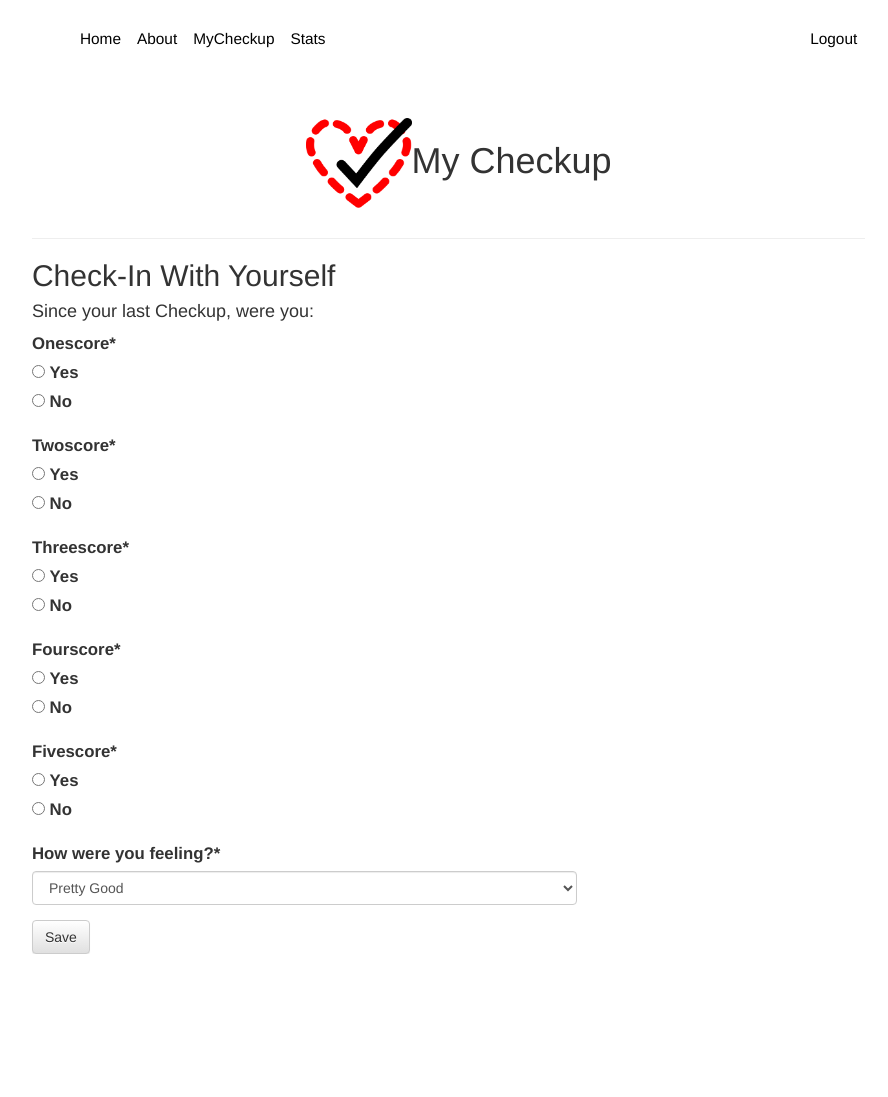
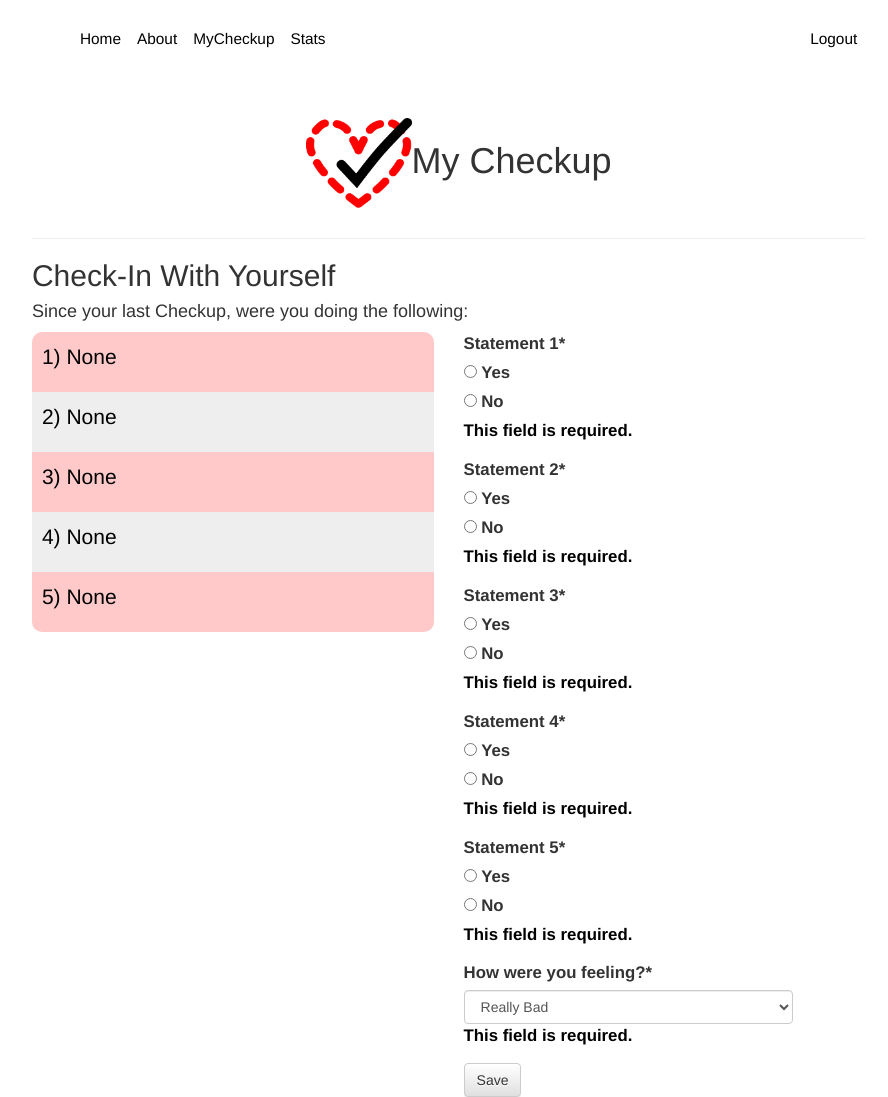
Before and after one commit to aaroths/MC, a Django app: page /MC/score in a window 1280 px wide. Shown: the whole page, without its empty margins (91-979 px from the left). Before the commit the page ends 954 px from the top, so only its background shows below. Run offline with Django 3.2, Linux system fonts and the light colour scheme; the visitor is signed in with stand-in values (Sample User, id 1); data that the repository does not hold is empty; some libraries are stand-ins or nearby versions.

Commit message:
change back

```diff
--- a/MC/forms.py
+++ b/MC/forms.py
@@ -27,23 +27,9 @@ class StatementForm(forms.ModelForm):
 
 class ScoreForm(forms.ModelForm):
 
-
-    def __init__(self, questions, *args, **kwargs):
-        #label = {'oneScore':"yes",}
-        super().__init__(*args, **kwargs)
-        self.fields.get('oneScore').label = questions["1"]
-        self.fields.get('twoScore').label = questions["2"]
-        self.fields.get('threeScore').label = questions["3"]
-        self.fields.get('fourScore').label = questions["4"]
-        self.fields.get('fiveScore').label = questions["5"]
-
-        #for num, question in questions.items():
-        #    self.fields.get('some_field').label = question
-
     class Meta:
         model = Score
         fields = ('oneScore','twoScore','threeScore','fourScore','fiveScore','bigScore')
-
 
         widgets = {
             'oneScore': forms.RadioSelect,
@@ -52,3 +38,16 @@ class ScoreForm(forms.ModelForm):
             'fourScore': forms.RadioSelect(),
             'fiveScore': forms.RadioSelect(),
         }
+
+    #def __init__(self, questions, *args, **kwargs):
+    #    super(ScoreForm,self).__init__(*args, **kwargs)
+
+        #self.fields.get('oneScore').label = questions["1"]
+        #self.fields.get('twoScore').label = questions["2"]
+        #self.fields.get('threeScore').label = questions["3"]
+        #self.fields.get('fourScore').label = questions["4"]
+        #self.fields.get('fiveScore').label = questions["5"]
+
+
+        #for num, question in questions.items():
+        #    self.fields.get('some_field').label = question
--- a/MC/models.py
+++ b/MC/models.py
@@ -74,7 +74,7 @@ class Score(models.Model):
     threepk=models.IntegerField(default='1')
     fourpk=models.IntegerField(default='1')
     fivepk=models.IntegerField(default='1')
-    oneScore = models.IntegerField(choices=yesno,default='none')
+    oneScore = models.IntegerField(choices=yesno,default='none',verbose_name="statement 1")
     twoScore = models.IntegerField(choices=yesno, default='none',verbose_name="statement 2")
     threeScore = models.IntegerField(choices=yesno, default='none',verbose_name="statement 3")
     fourScore= models.IntegerField(choices=yesno, default='none',verbose_name="statement 4")
--- a/MC/templates/MC/score.html
+++ b/MC/templates/MC/score.html
@@ -5,10 +5,18 @@
 
 <h2>Check-In With Yourself</h2>
 
-<h4> Since your last Checkup, were you:</h4>
+<h4> Since your last Checkup, were you doing the following:</h4>
 
 <div class="row">
-<div class="col-sm-8">
+  <div class="col-sm-6">
+  {% for key, val in questions %}
+    <div class = "statement_{{key}}">
+    <p>{{ key }}) {{val}}</p>
+    </div>
+  {% endfor %}
+  </div>
+
+  <div class="col-sm-5">
 
   <form method="POST" class="post-form">{% csrf_token %}
     <table border="1">
@@ -16,6 +24,8 @@
     </table>
     <button type="submit" class="save btn btn-default">Save</button>
   </form>
+</div>
+
 
 </div>
 
```
Lines whose indentation alone changed are shown as unchanged.
